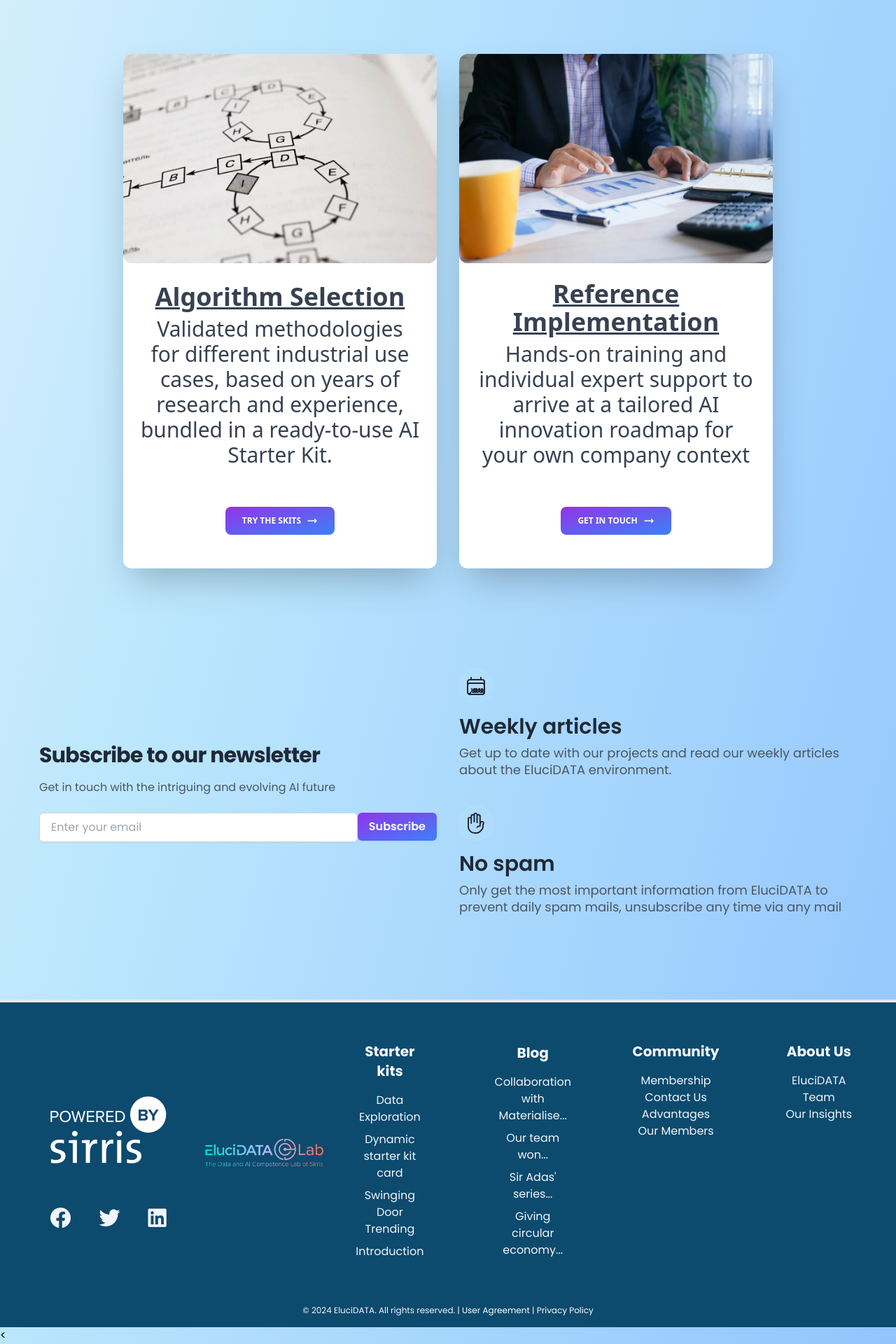
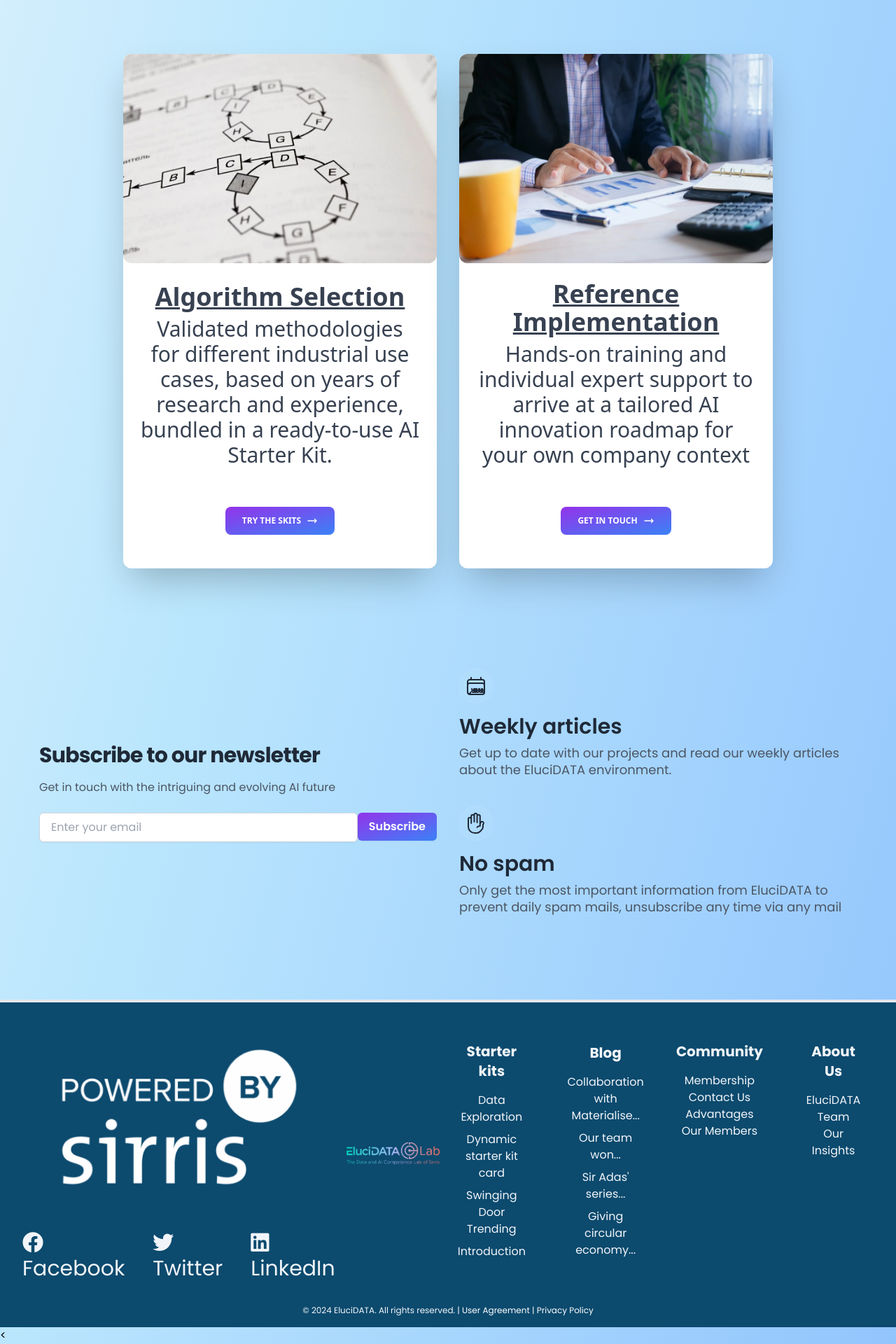
Before and after one commit to Steelings/jekyll-elucidata, a Jekyll site: the page built from index.markdown, in a window 1280 px wide. Shown: the part 2983-4903 px from the top of the page at 70% size. Built offline with Jekyll 4.4.1, drawn with Linux system fonts in a browser that asks for light colours; nearby versions of some CDN libraries; some web fonts are replaced.

Commit message:
fix <dl> ordering

```diff
--- a/_config.yml
+++ b/_config.yml
@@ -23,7 +23,7 @@
 description: >- # this means to ignore newlines until "baseurl:"
   Elucidata - AI Starter kits Experience. AI Starter Kits with complementary video tutorials, Interactive Experience, Bring Your Own Data workshops.
 
-url: "steelings.github.io" # the base hostname & protocol for your site, e.g. http://example.com
+url: "https://steelings.github.io" # the base hostname & protocol for your site, e.g. http://example.com
 twitter_username: Elucidata
 github_username:  Elucidata
 
--- a/_includes/footer.html
+++ b/_includes/footer.html
@@ -5,9 +5,9 @@
         <div class="flex flex-col items-center mb-4 md:mb-0">
             <img class="w-full h-full mr-0 flex p-4 md:p-10" src="src/assets/PoweredBySirris_negatif 1.png" alt="Logo">
             <div class="flex items-center space-x-2">
-                <a href="https://www.facebook.com/Sirris.be" alt="facebook logo" class="text-slate-100 hover:text-blue-500 p-2 md:p-4 text-xl md:text-3xl"><i class="fab fa-facebook"></i></a>
-                <a href="https://twitter.com/Sirris_be" alt="twitter logo" class="text-slate-100 hover:text-blue-500 p-2 md:p-4 text-xl md:text-3xl"><i class="fab fa-twitter"></i></a>
-                <a href="https://be.linkedin.com/company/sirris" alt="linkedin logo" class="text-slate-100 hover:text-blue-500 p-2 md:p-4 text-xl md:text-3xl"><i class="fab fa-linkedin"></i></a>
+                <a href="https://www.facebook.com/Sirris.be" alt="facebook logo" class="text-slate-100 hover:text-blue-500 p-2 md:p-4 text-xl md:text-3xl"><i class="fab fa-facebook"></i> Facebook</a>
+                <a href="https://twitter.com/Sirris_be" alt="twitter logo" class="text-slate-100 hover:text-blue-500 p-2 md:p-4 text-xl md:text-3xl"><i class="fab fa-twitter"></i> Twitter</a>
+                <a href="https://be.linkedin.com/company/sirris" alt="linkedin logo" class="text-slate-100 hover:text-blue-500 p-2 md:p-4 text-xl md:text-3xl"><i class="fab fa-linkedin"></i> LinkedIn</a>
             </div>
         </div>
 
--- a/_includes/main.html
+++ b/_includes/main.html
@@ -79,9 +79,9 @@
       <img src="src/assets/algorithm-selection.webp" alt="card-image" class="w-full h-full object-cover" />
     </div>
     <div class="p-6">
-      <h4 class="block mb-2 font-sans text-lg md:text-4xl antialiased font-semibold leading-snug tracking-normal text-blue-gray-900 underline">
+      <h2 class="block mb-2 font-sans text-lg md:text-4xl antialiased font-semibold leading-snug tracking-normal text-blue-gray-900 underline">
         Algorithm Selection
-      </h4>
+      </h2>
       <p class="block mb-8 font-sans text-base md:text-3xl antialiased font-normal leading-relaxed text-gray-700">
         Validated methodologies for different industrial use cases, based on years of research and experience, bundled in a ready-to-use AI Starter Kit.
       </p>
@@ -101,9 +101,9 @@
       <img src="src/assets/reference-implementation.webp" alt="card-image" class="w-full h-full object-cover" />
     </div>
     <div class="p-6">
-      <h4 class="block mb-2 font-sans text-lg md:text-4xl antialiased font-semibold leading-snug tracking-normal text-blue-gray-900 underline">
+      <h2 class="block mb-2 font-sans text-lg md:text-4xl antialiased font-semibold leading-snug tracking-normal text-blue-gray-900 underline">
         Reference Implementation
-      </h4>
+      </h2>
       <p class="block mb-8 font-sans text-base md:text-3xl antialiased font-normal leading-relaxed text-gray-700">
         Hands-on training and individual expert support to arrive at a tailored AI innovation roadmap for your own company context
       </p>
@@ -137,7 +137,7 @@
           </form>
           <p id="success-message" class="mt-4 text-green-600 hidden">Subscription successful! Thank you for subscribing.</p>
         </div>
-          <dl class="grid grid-cols-1 gap-y-8 lg:gap-y-10">
+        <div class="grid grid-cols-1 gap-y-8 lg:gap-y-10">
           <div class="flex flex-col justify-center items-center lg:items-start">
             <div class="rounded-full bg-white/5 p-2 ring-1 ring-white/10">
               <svg class="h-8 w-8 text-gray-800" fill="none" viewBox="0 0 24 24" stroke-width="1.5" stroke="currentColor" aria-hidden="true">
@@ -156,7 +156,7 @@
             <dt class="mt-4 font-semibold text-gray-800 text-center lg:text-left text-3xl">No spam</dt>
             <dd class="mt-2 leading-6 text-gray-600 text-center lg:text-left text-lg">Only get the most important information from EluciDATA to prevent daily spam mails, unsubscribe any time via any mail</dd>
           </div>
-          </dl>
+        </div>
       </div>
     </div>
   </div>
```
Lines whose indentation alone changed are shown as unchanged.
